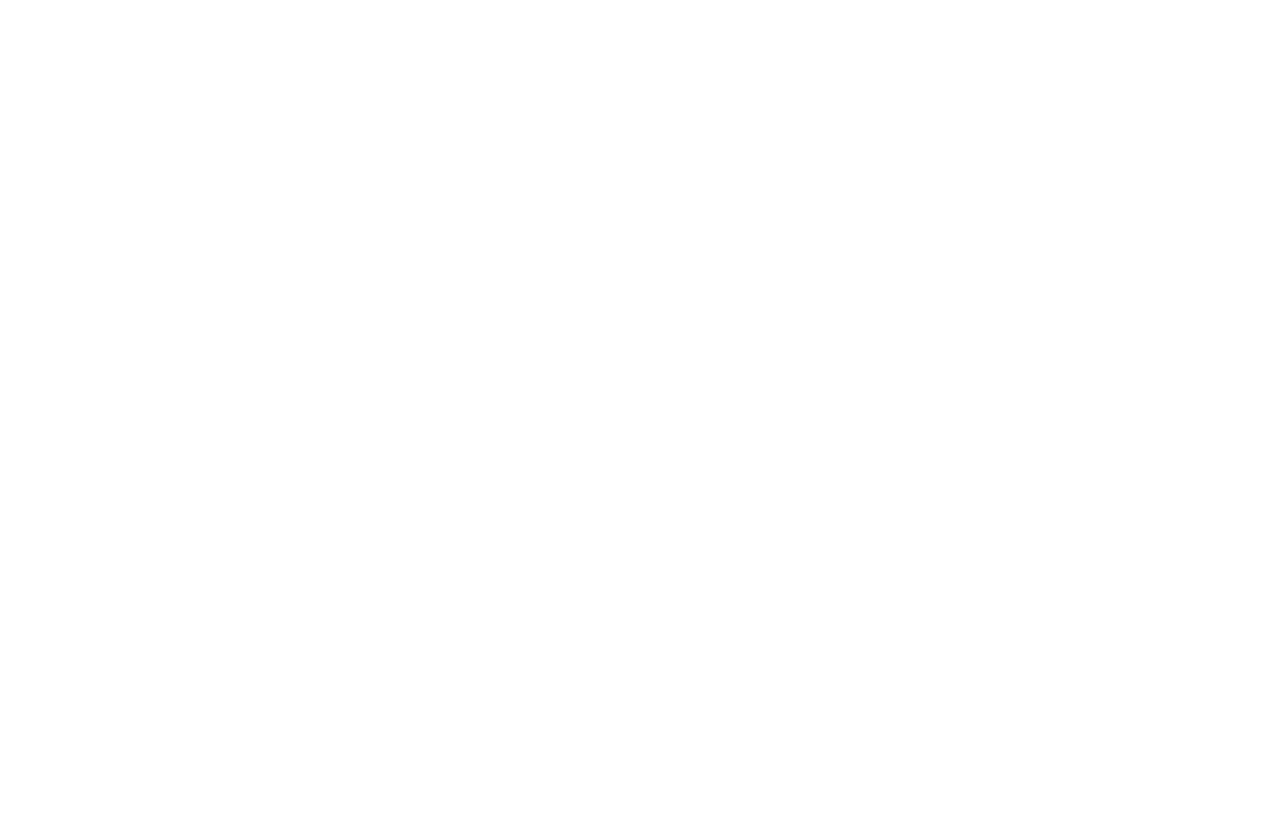
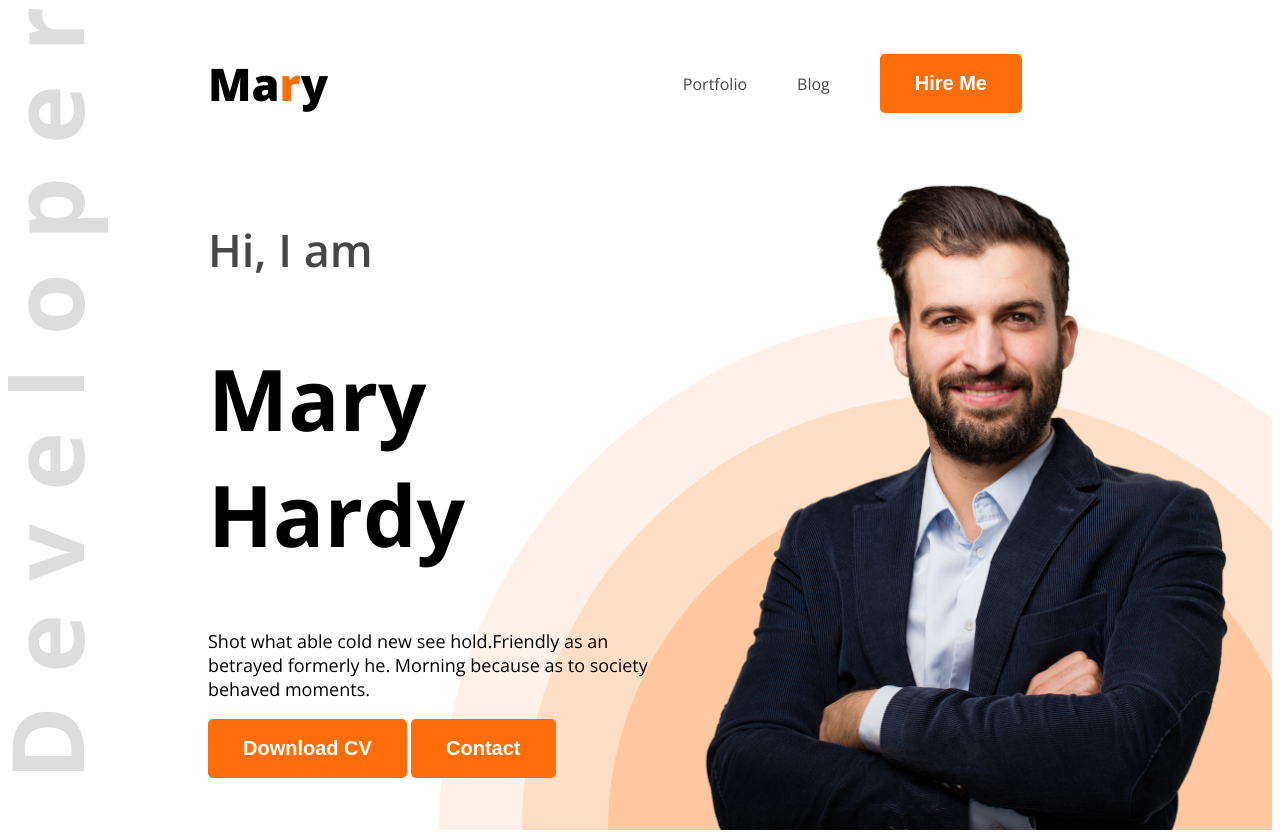
Before and after one commit to habiburrahman1010/web-devloper-port, a plain HTML site: page index.html in a window 1280 px wide. Before the commit the page ends 800 px from the top, so only its background shows below. Drawn offline with nearby package versions, Linux system fonts and the light colour scheme.

Commit message:
adder nav bar and banner

```diff
--- a/index.html
+++ b/index.html
@@ -1,13 +1,42 @@
 <!DOCTYPE html>
 <html lang="en">
+
 <head>
     <meta charset="UTF-8">
     <meta name="viewport" content="width=device-width, initial-scale=1.0">
     <title>Web devloper portfolio</title>
+    <link rel="preconnect" href="https://fonts.googleapis.com">
+    <link rel="preconnect" href="https://fonts.gstatic.com" crossorigin>
+    <link
+        href="https://fonts.googleapis.com/css2?family=Open+Sans:ital,wght@0,300..800;1,300..800&family=Roboto:ital,wght@0,100..900;1,100..900&display=swap"
+        rel="stylesheet">
+    <link rel="stylesheet" href="styles/port.css">
 </head>
-<body>
-    <header>
 
+<body class="open-sans-normal">
+    <header class="header">
+        <nav>
+            <h3 class="nav-title">Ma<span class="text-primary">r</span>y</h3>
+            <ul>
+                <li><a class="dark-2" href="">Portfolio</a></li>
+                <li><a class="dark-2" href="">Blog</a></li>
+                <li><a class="dark-2"  href=""><button class="btn-primary">Hire Me</button></a></li>
+            </ul>
+        </nav>
+
+        <div class="banner">
+            <div class="banner-content">
+                <h4 class="banner-greetings dark-2" >Hi, I am</h4>
+                <h1 class="banner-title">Mary Hardy</h1>
+                <p class="banner-description">
+                    Shot what able cold new see hold.Friendly as an betrayed formerly he. Morning because as to society behaved moments.
+                </p>
+                <button class="btn-primary">Download CV</button>
+                <button class="btn-primary">Contact</button>
+
+            </div>
+            <img class="banner-profile-pic" src="images/hardy.png" alt="">
+        </div>
     </header>
     <main>
 
@@ -16,4 +45,5 @@
 
     </footer>
 </body>
+
 </html>
--- /dev/null
+++ b/styles/port.css
@@ -0,0 +1,87 @@
+.open-sans-normal {
+    font-family: "Open Sans", sans-serif;
+    font-optical-sizing: auto;
+    font-style: normal;
+    font-variation-settings:
+        "wdth" 100;
+}
+
+/* shared style */
+.text-primary {
+    color: #FD6E0A;
+}
+.dark-2{
+    color:#474747;
+}
+
+.btn-primary{
+    background-color: #FD6E0A;
+    font-weight: 700;
+    font-size: 20px;
+    color: white;
+    padding: 18px 35px;
+    border-radius: 5px;
+    border: none;
+}
+/* header style------- */
+.header{
+    background-image: url(../images/developer.png),url(../images/header_bg.png);
+    background-repeat: no-repeat;
+    background-position: top left, bottom right;
+
+
+}
+
+/* nav styles */
+
+nav {
+    display: flex;
+    align-items: center;
+    justify-content: space-between;
+    margin: 0px 200px;
+}
+
+.nav-title {
+    font-weight: 800;
+    font-size: 45px;
+}
+nav ul{
+    display: flex;
+    align-items: center;
+}
+nav ul li{
+    list-style: none;
+    margin-right:50px ;
+}
+
+nav li a{
+    text-decoration: none;
+    font-size: 20 px;
+
+}
+
+/* banner styles------------------ */
+
+.banner{
+    display: flex;
+    justify-content: space-between;
+    margin: 0 35px 0 200px;
+}
+.banner-content{
+    max-width: 580px;
+}
+.banner-greetings{
+    font-size: 45px;
+    font-weight: 600;
+}
+
+.banner-title{
+    font-weight: bold;
+    font-size: 85px;
+}
+.banner-description{
+    font-size: 18px;
+}
+.banner-profile-pic{
+    width: 580px;
+}
```
